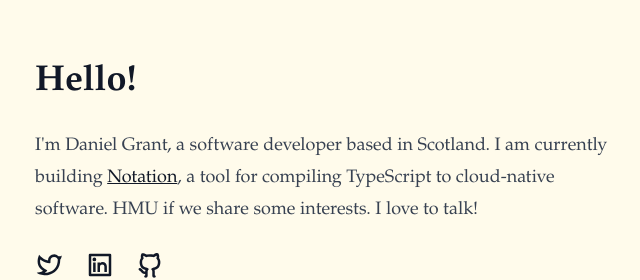
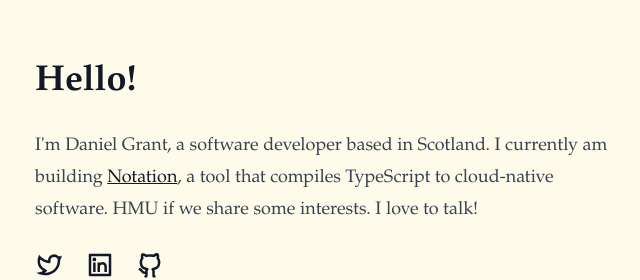
Before and after one commit to djgrant/danielgrant.co, a Next.js app: page / in a window 1280 px wide. Shown: the top 280 px of the page, without its empty margins (253-893 px from the left). Built offline with nearby package versions, Linux system fonts and the light colour scheme.

Commit message:
Copy tweaks

```diff
--- a/app/page.tsx
+++ b/app/page.tsx
@@ -2,7 +2,7 @@ import { Posts } from "../components/posts";
 import { Intro } from "../components/intro";
 import { getPosts } from "../models/posts.model";
 
-export const revalidate = 6000;
+export const revalidate = "force-cache";
 
 export default async function Home() {
   const posts = await getPosts();
--- a/components/intro.tsx
+++ b/components/intro.tsx
@@ -5,9 +5,9 @@ export function Intro() {
     <div className="prose prose-lg">
       <h1>Hello!</h1>
       <p>
-        I'm Daniel Grant, a software developer based in Scotland. I am currently
-        building <a href="https://notation.dev">Notation</a>, a tool for
-        compiling TypeScript to cloud-native software. HMU if we share some
+        I'm Daniel Grant, a software developer based in Scotland. I currently am
+        building <a href="https://notation.dev">Notation</a>, a tool that
+        compiles TypeScript to cloud-native software. HMU if we share some
         interests. I love to talk!
       </p>
       <SocialIcons />
```
